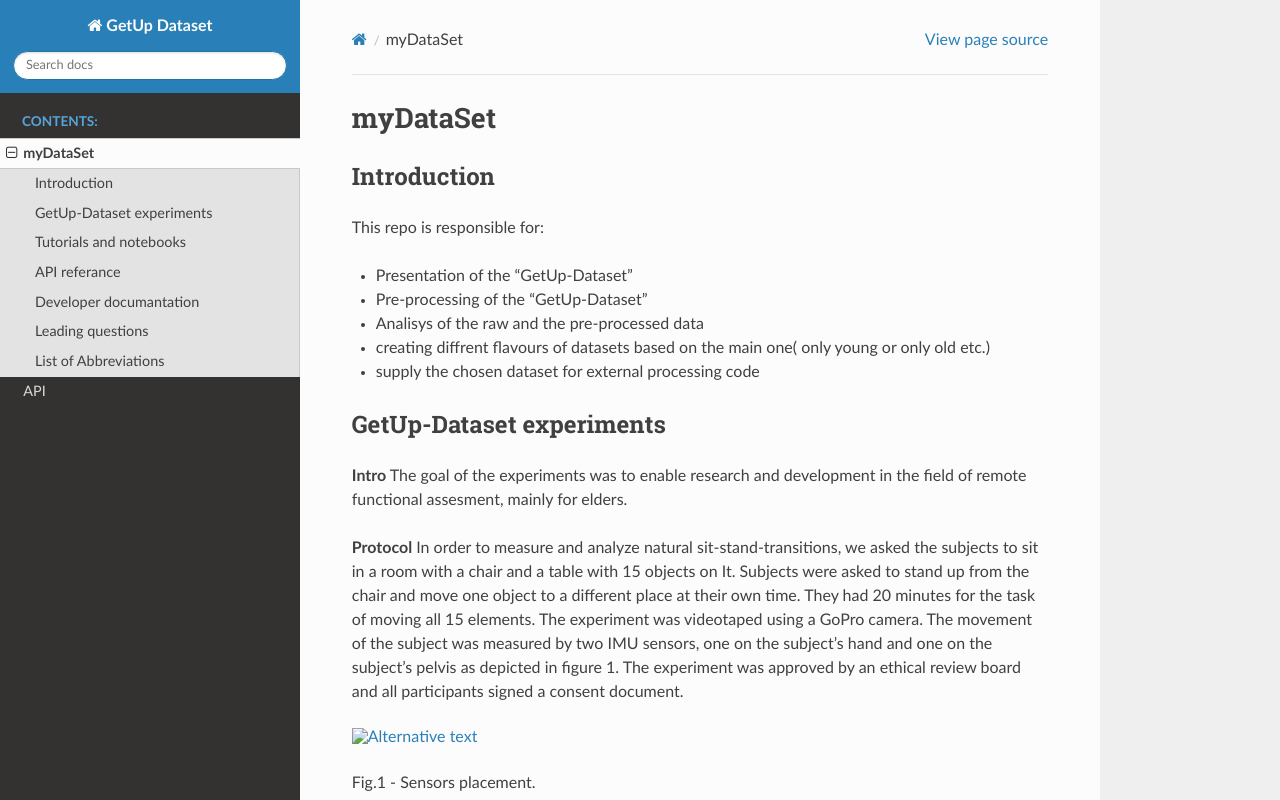
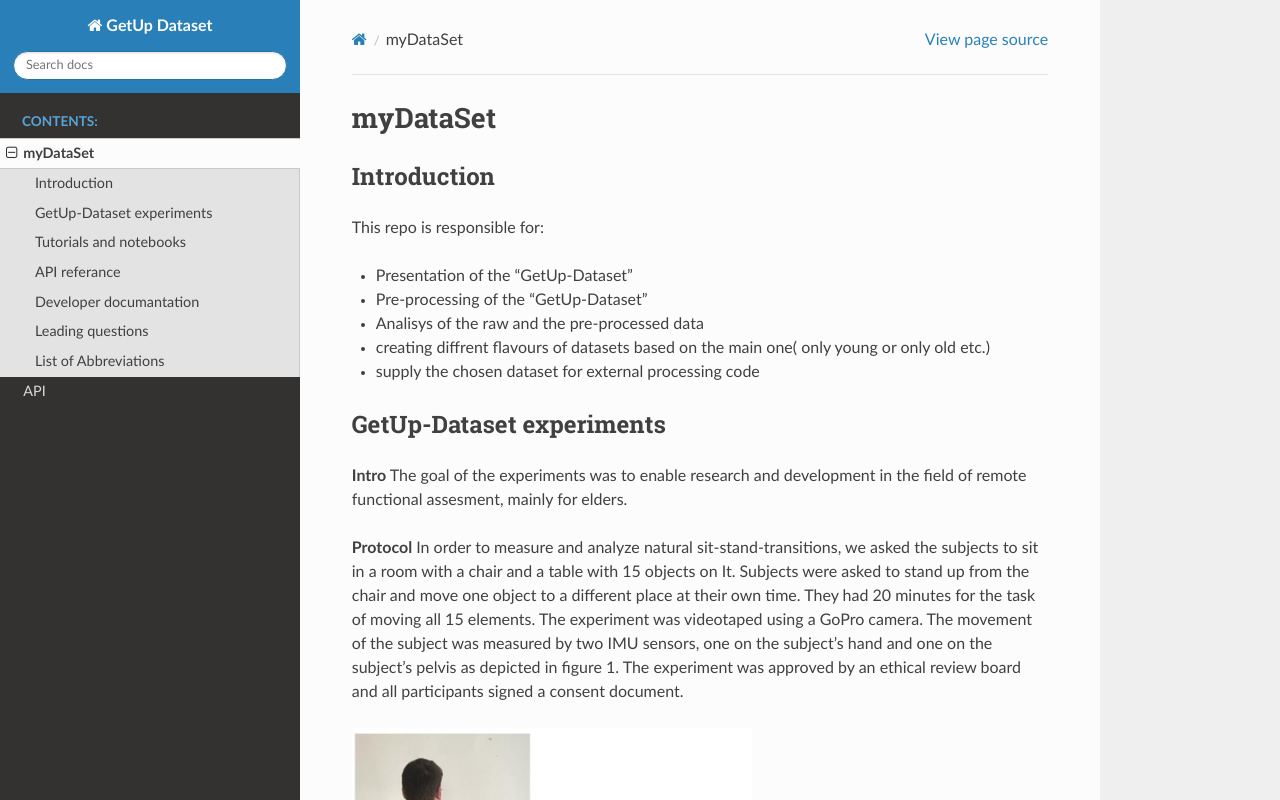
Before and after one commit to vyohai/myDataSetDocs, a plain HTML site: page Usage.html in a window 1280 px wide. Shown: the top 800 px of the page. Drawn offline with Linux system fonts and the light colour scheme.

Commit message:
Update Usage.html

```diff
--- a/Usage.html
+++ b/Usage.html
@@ -107,7 +107,7 @@ They had 20 minutes for the task of moving all 15 elements.
 The experiment was videotaped using a GoPro camera.
 The movement of the subject was measured by two IMU sensors, one on the subject’s hand and one on the subject’s pelvis as depicted in figure 1.
 The experiment was approved by an ethical review board and all participants signed a consent document.</p>
-<a class="reference internal image-reference" href="github.com/vyohai/myDataSetDocs/blob/main/_images/Picture1.jpg"><img alt="Alternative text" src="github.com/vyohai/myDataSetDocs/blob/main/_images/Picture1.jpg" style="width: 400px;" /></a>
+<a class="reference internal image-reference" href="_images/Picture1.jpg"><img alt="Alternative text" src="_images/Picture1.jpg" style="width: 400px;" /></a>
 <p>Fig.1 - Sensors placement.</p>
 <p><strong>Hardware</strong>
 To measure the subject movements, we used MMR modules from MBIENTLAB.
```
